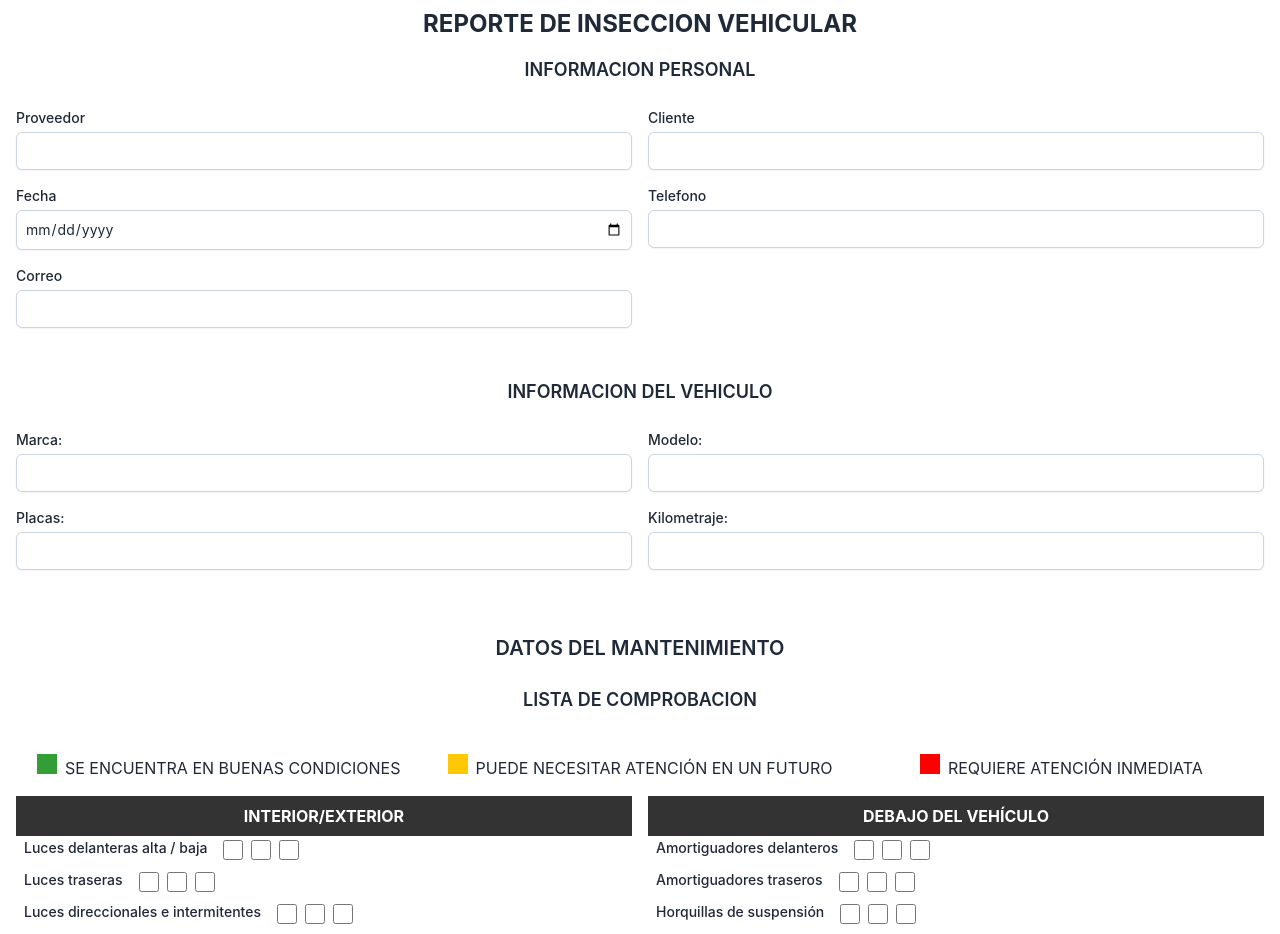
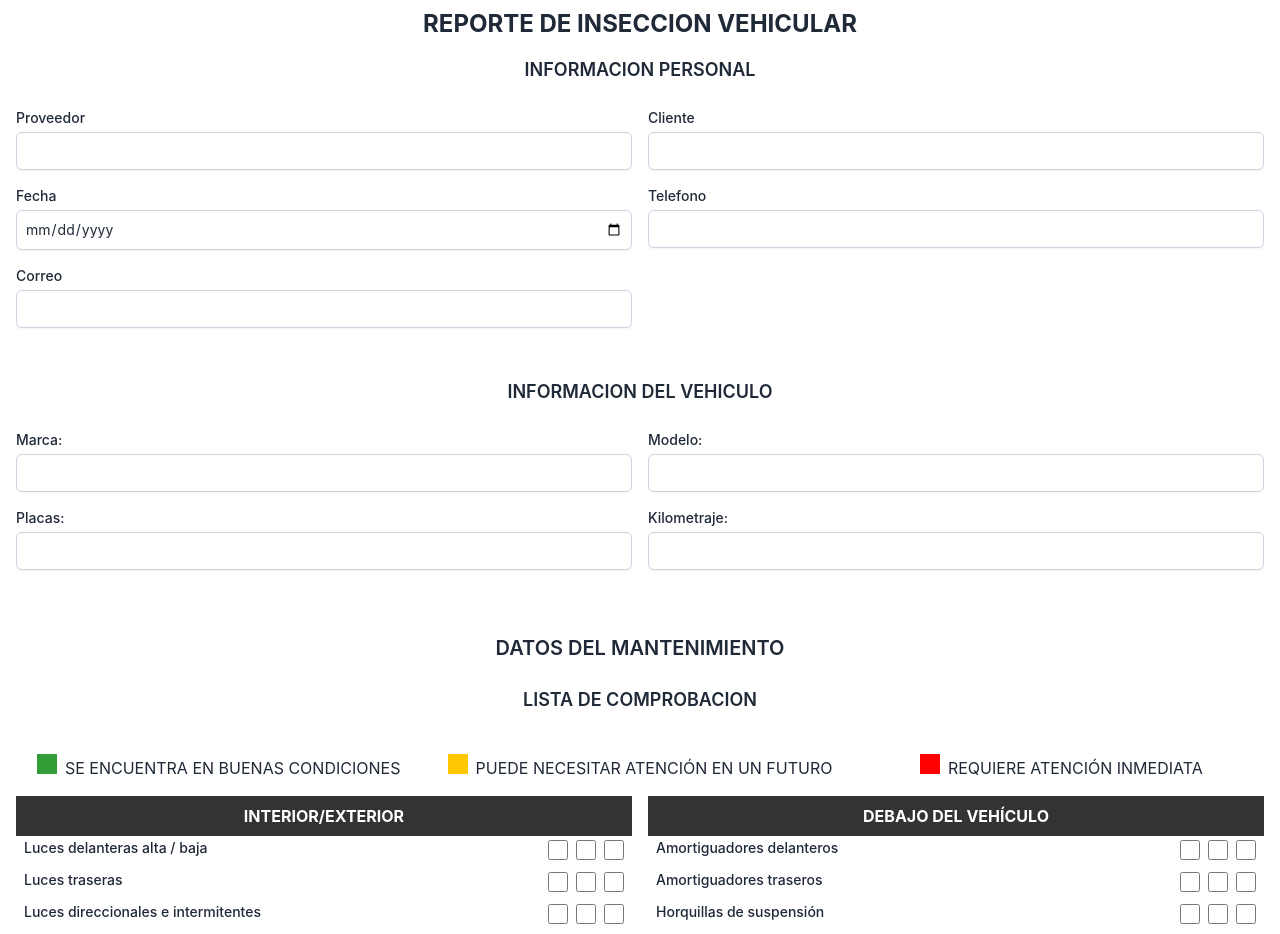
Before and after one commit to Martinvega17/tallerMecanicoWeb, a React (Vite) app: page / in a window 1280 px wide. Shown: the top 934 px of the page. Built offline with nearby package versions, Linux system fonts and the light colour scheme.

Commit message:
reformance

```diff
--- a/src/components/MantenimientoForm.jsx
+++ b/src/components/MantenimientoForm.jsx
@@ -69,7 +69,7 @@
             <label className="text-sm font-medium ml-2" htmlFor={name}>
                 {label}
             </label>
-            <div className="flex items-center mt-0 ml-4">
+            <div className="flex items-center mt-0 ml-auto">
                 <input
                     type="checkbox"
                     className="mt-1 p-2 semaforo verde"
```
